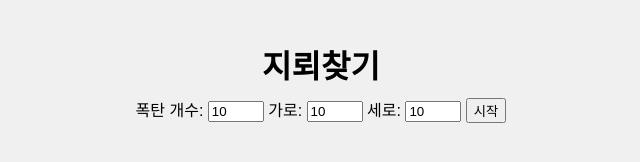
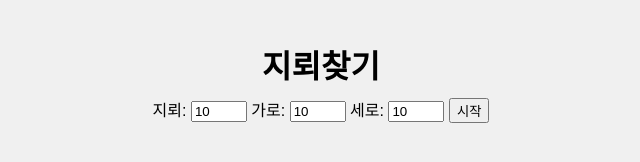
Before and after one commit to gyuriling/Minesweeper, a plain HTML site: page index.html in a window 1280 px wide. Shown: the whole page, without its empty margins (319-959 px from the left). Drawn offline with Linux system fonts and the light colour scheme.

Commit message:
Update index.html

```diff
--- a/index.html
+++ b/index.html
@@ -9,7 +9,7 @@
 <body>
   <h1>지뢰찾기</h1>
   <div id="controls">
-    폭탄 개수:
+    지뢰:
     <input id="mines-count" type="number" value="10" min="1" max="99">
     가로:
     <input id="cols" type="number" value="10" min="5" max="30">
```
